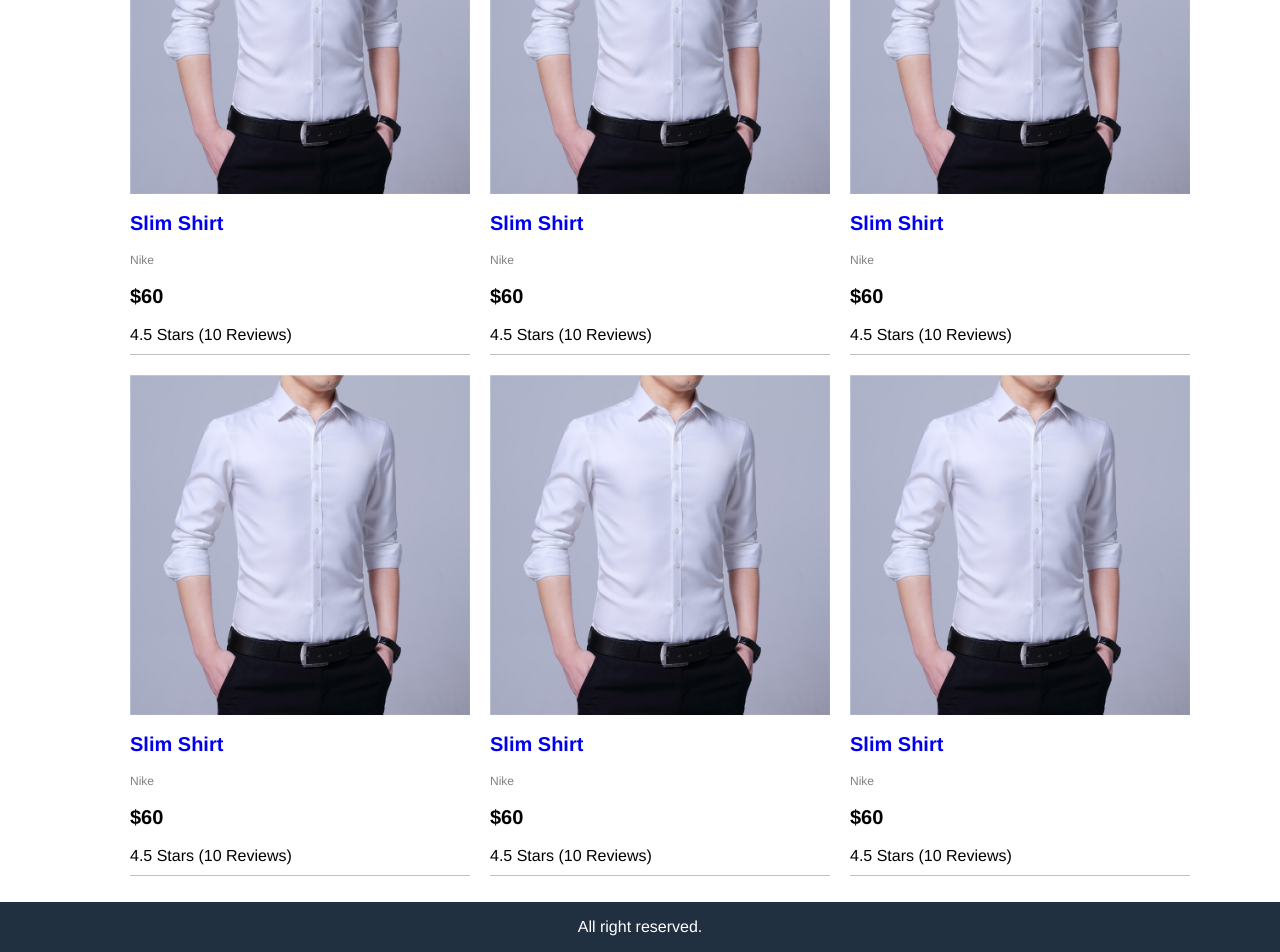
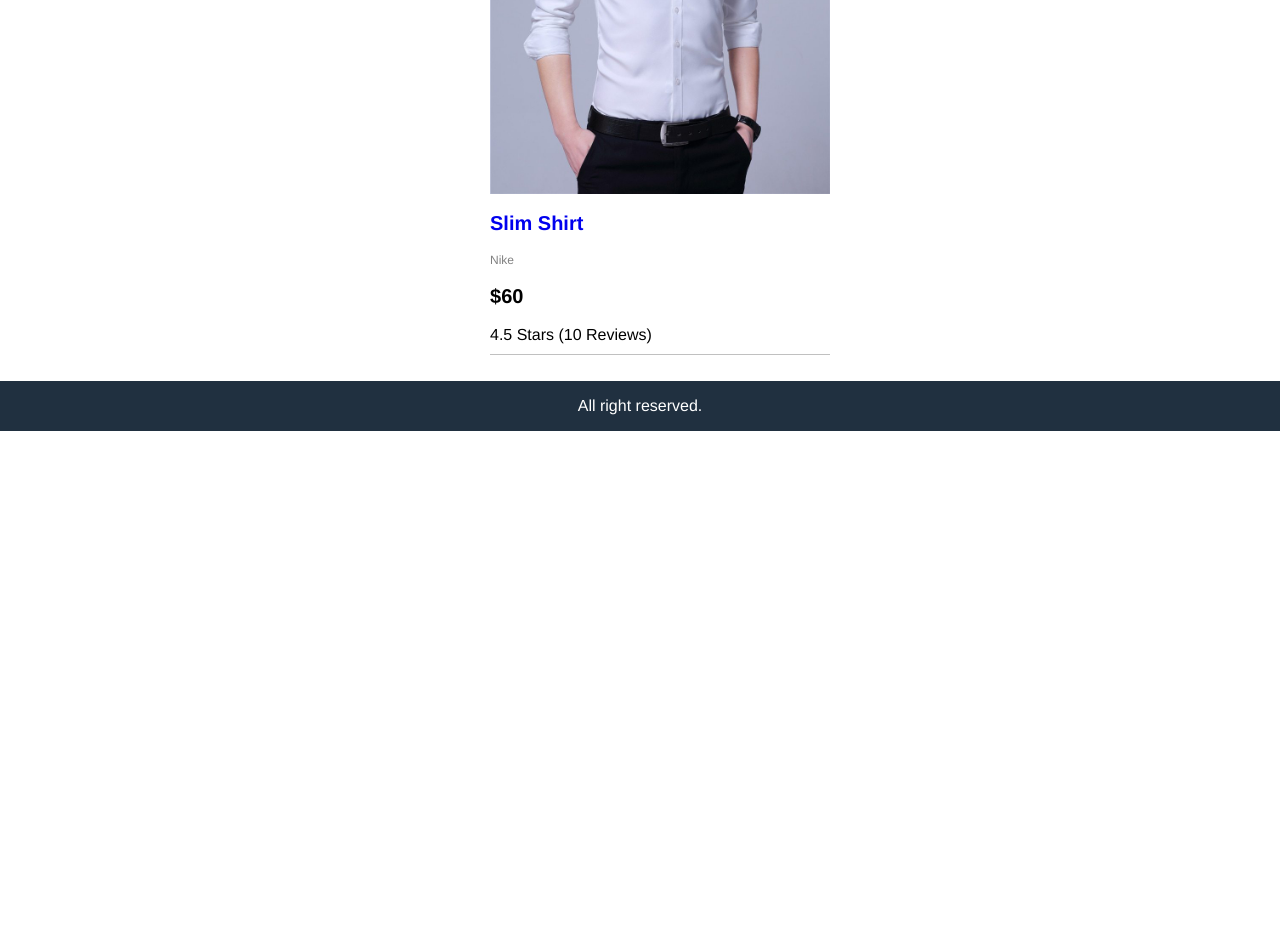
Before and after one commit to jrucl2d/Amazon_Clone, a React (Create React App) app in the folder frontend/: page / in a window 1280 px wide. Shown: the part 222-1174 px from the top of the page. After the commit the page ends 800 px from the top, so only its background shows below. Built offline with nearby package versions, Linux system fonts and the light colour scheme.

Commit message:
Modified static product component into dynamic data

```diff
--- a/frontend/src/App.jsx
+++ b/frontend/src/App.jsx
@@ -1,5 +1,5 @@
 import React from "react";
-import "./App.css";
+import data from "./data";
 
 function App() {
   const handleSideMenu = () => {
@@ -34,96 +34,25 @@ function App() {
       <main className="main">
         <div className="content">
           <ul className="products">
+            {data.products.map((product) => (
               <li>
                 <div className="product">
                   <img
                     className="product-image"
-                  src="/images/d1.jpg"
+                    src={product.image}
                     alt="product"
                   />
                   <div className="product-name">
-                  <a href="product.html"> Slim Shirt </a>
+                    <a href="product.html">{product.name}</a>
                   </div>
-                <div className="product-brand">Nike</div>
-                <div className="product-price">$60</div>
-                <div className="product-rating">4.5 Stars (10 Reviews)</div>
+                  <div className="product-brand">{product.brand}</div>
+                  <div className="product-price">${product.price}</div>
+                  <div className="product-rating">
+                    {product.rating} Stars ({product.numReviews} Reviews)
+                  </div>
                 </div>
               </li>
-            <li>
-              <div className="product">
-                <img
-                  className="product-image"
-                  src="/images/d1.jpg"
-                  alt="product"
-                />
-                <div className="product-name">
-                  <a href="product.html"> Slim Shirt </a>
-                </div>
-                <div className="product-brand">Nike</div>
-                <div className="product-price">$60</div>
-                <div className="product-rating">4.5 Stars (10 Reviews)</div>
-              </div>
-            </li>
-            <li>
-              <div className="product">
-                <img
-                  className="product-image"
-                  src="/images/d1.jpg"
-                  alt="product"
-                />
-                <div className="product-name">
-                  <a href="product.html"> Slim Shirt </a>
-                </div>
-                <div className="product-brand">Nike</div>
-                <div className="product-price">$60</div>
-                <div className="product-rating">4.5 Stars (10 Reviews)</div>
-              </div>
-            </li>
-            <li>
-              <div className="product">
-                <img
-                  className="product-image"
-                  src="/images/d1.jpg"
-                  alt="product"
-                />
-                <div className="product-name">
-                  <a href="product.html"> Slim Shirt </a>
-                </div>
-                <div className="product-brand">Nike</div>
-                <div className="product-price">$60</div>
-                <div className="product-rating">4.5 Stars (10 Reviews)</div>
-              </div>
-            </li>
-            <li>
-              <div className="product">
-                <img
-                  className="product-image"
-                  src="/images/d1.jpg"
-                  alt="product"
-                />
-                <div className="product-name">
-                  <a href="product.html"> Slim Shirt </a>
-                </div>
-                <div className="product-brand">Nike</div>
-                <div className="product-price">$60</div>
-                <div className="product-rating">4.5 Stars (10 Reviews)</div>
-              </div>
-            </li>
-            <li>
-              <div className="product">
-                <img
-                  className="product-image"
-                  src="/images/d1.jpg"
-                  alt="product"
-                />
-                <div className="product-name">
-                  <a href="product.html"> Slim Shirt </a>
-                </div>
-                <div className="product-brand">Nike</div>
-                <div className="product-price">$60</div>
-                <div className="product-rating">4.5 Stars (10 Reviews)</div>
-              </div>
-            </li>
+            ))}
           </ul>
         </div>
       </main>
--- /dev/null
+++ b/frontend/src/data.js
@@ -0,0 +1,14 @@
+const data = {
+    products : [
+        {
+            name:'Slim Shirt',
+            category: 'shirt',
+            image:'/images/d1.jpg',
+            brand:'Nike',
+            price: 60,
+            rating:4.5,
+            numReviews:10,
+        }
+    ]
+}
+export default data;
```
Lines whose indentation alone changed are shown as unchanged.
